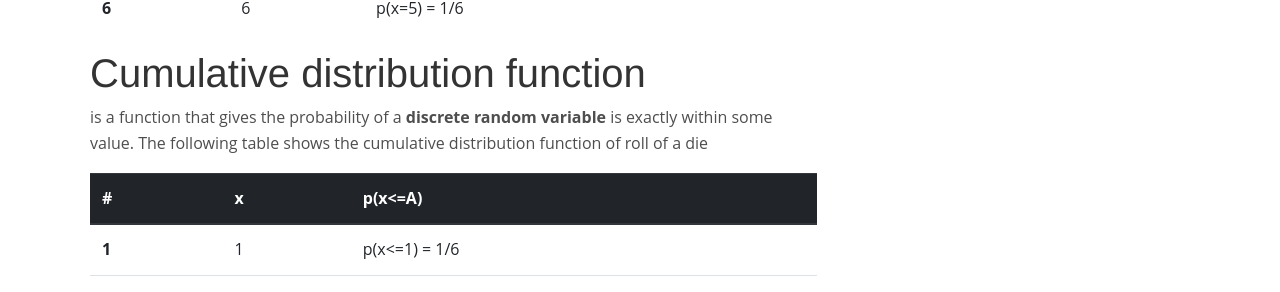
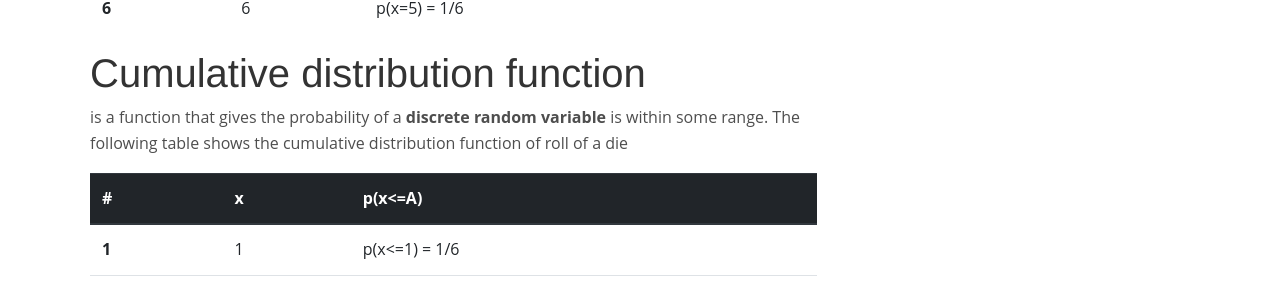
Before and after one commit to knowledgefoundation/knowledgefoundation.github.io, a Jekyll site: the page built from _posts/2020-05-24-probablity-distribution.md, in a window 1280 px wide. Shown: the part 1004-1296 px from the top of the page. Built offline with Jekyll 4.4.1, drawn with Linux system fonts in a browser that asks for light colours.

Commit message:
Probablity distribution post modified

```diff
--- a/_posts/2020-05-24-probablity-distribution.md
+++ b/_posts/2020-05-24-probablity-distribution.md
@@ -70,7 +70,7 @@
 
 # Cumulative distribution function
 
-is a function that gives the probability of a **discrete random variable** is exactly within some value. The following table shows the cumulative distribution function of roll of a die
+is a function that gives the probability of a **discrete random variable** is within some range. The following table shows the cumulative distribution function of roll of a die
 
 <table class="table">
   <thead class="thead-dark">
```
